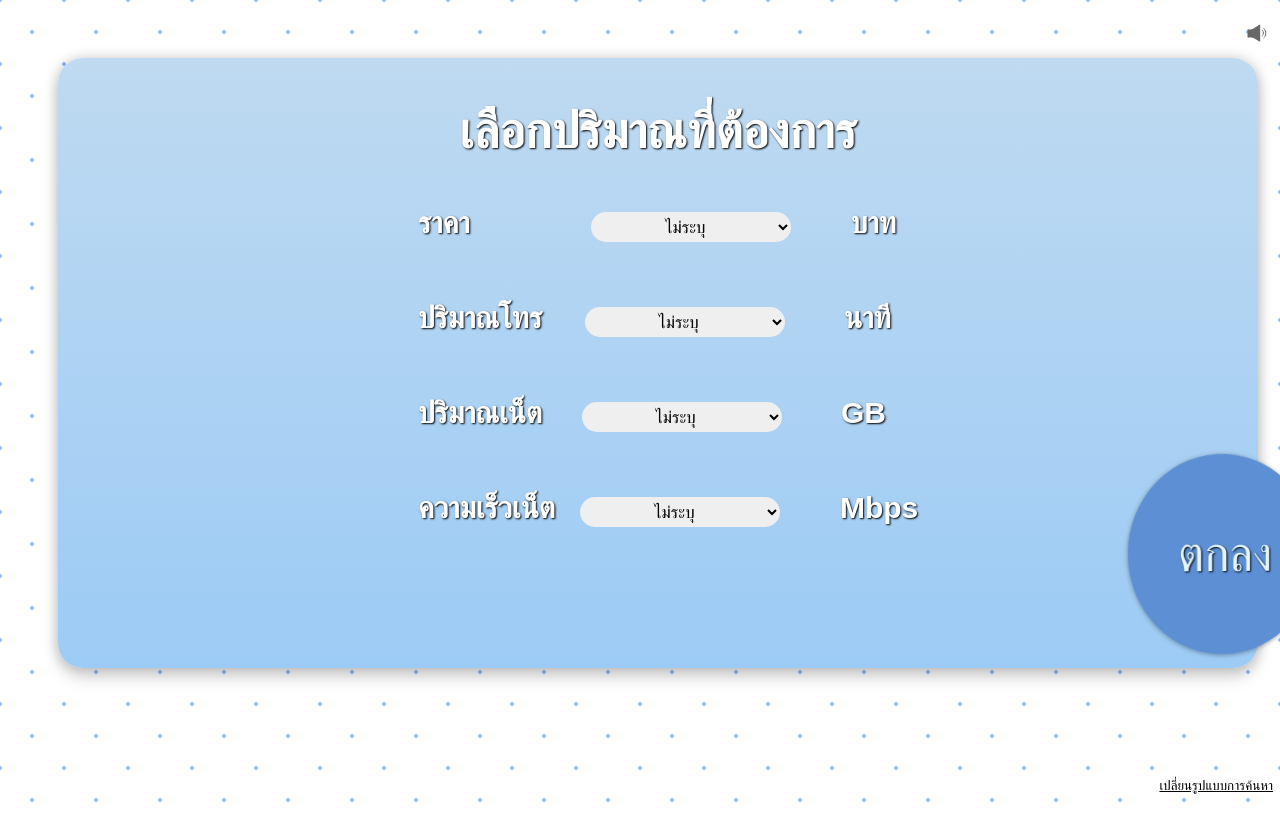
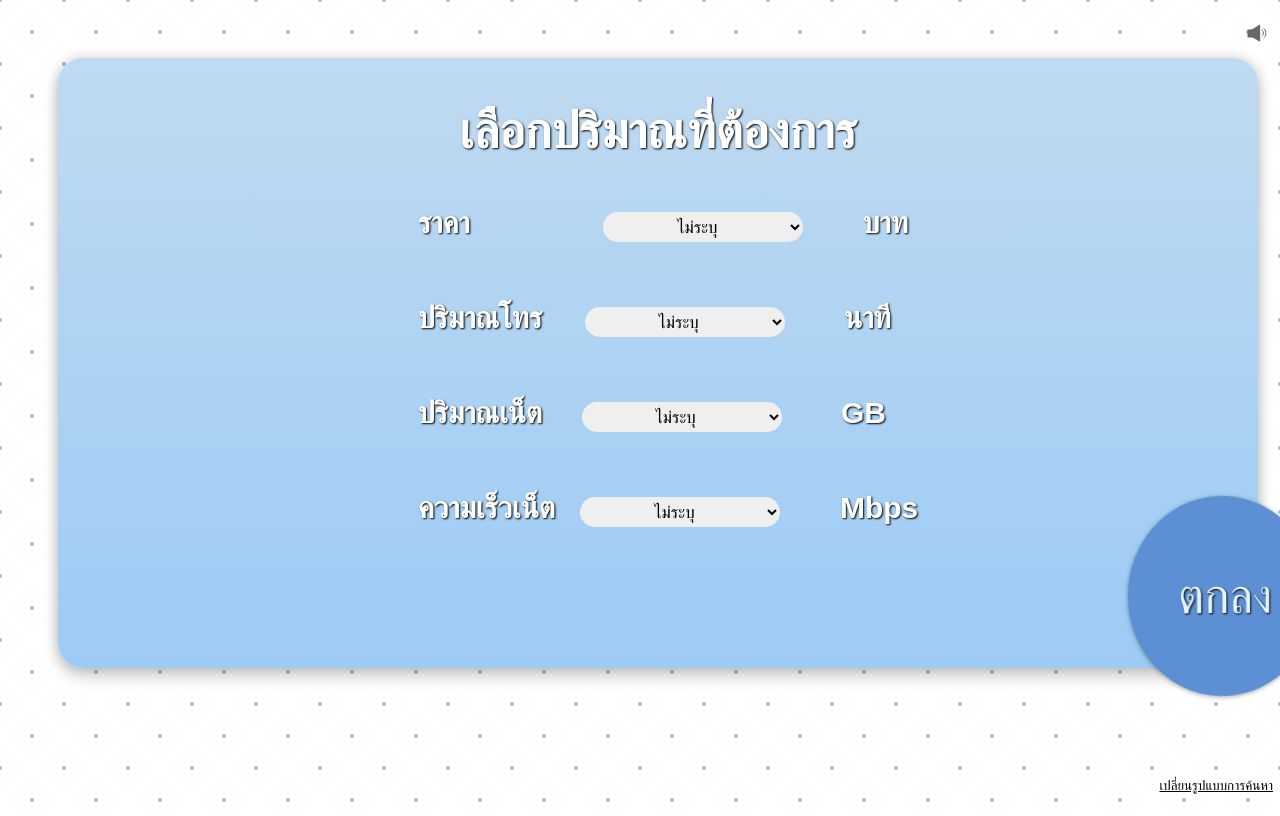
Before and after one commit to rew47740/Promotion, a plain HTML site: page index.html in a window 1280 px wide. Shown: the top 816 px of the page. Drawn offline with Linux system fonts and the light colour scheme; a web font is replaced by a local one.

Commit message:
something

```diff
--- a/css/index.css
+++ b/css/index.css
@@ -47,7 +47,7 @@ body {
     font-size: 17px;
     display: inline-block;
     width: 200px;
-    margin-left: 97px;
+    margin-left: 109px;
     border-radius: 15px;
     border: none;
     text-align-last:center;
@@ -100,7 +100,7 @@ body {
     font-size: 20px;
     position:relative;
     left: 89%;
-    bottom: 17%;
+    bottom: 10%;
     background-color: #5c8fd3;
     font-family: 'Kodchasan', sans-serif;
     font-size: 50px;
@@ -128,7 +128,7 @@ body {
     background-color: #0066ff;
     position:relative;
     left: 83%;
-    bottom: 34%;
+    bottom: 25%;
     transform:
       rotate(-20deg)
       perspective(800px)
--- a/css/index2.css
+++ b/css/index2.css
@@ -52,7 +52,7 @@ body {
     font-size: 17px;
     display: inline-block;
     width: 80px;
-    margin-left: 97px;
+    margin-left: 109px;
     border-radius: 15px;
     border: none;
     text-align: right;
@@ -103,7 +103,7 @@ body {
     font-size: 20px;
     position:relative;
     left: 89%;
-    bottom: 17%;
+    bottom: 10%;
     background-color: #5c8fd3;
     font-family: 'Kodchasan', sans-serif;
     font-size: 50px;
@@ -131,7 +131,7 @@ body {
     background-color: #0066ff;
     position:relative;
     left: 83%;
-    bottom: 34%;
+    bottom: 25%;
     transform:
       rotate(-20deg)
       perspective(800px)
```
Also changed, not shown: js/index2.js (line endings or trailing spaces).
